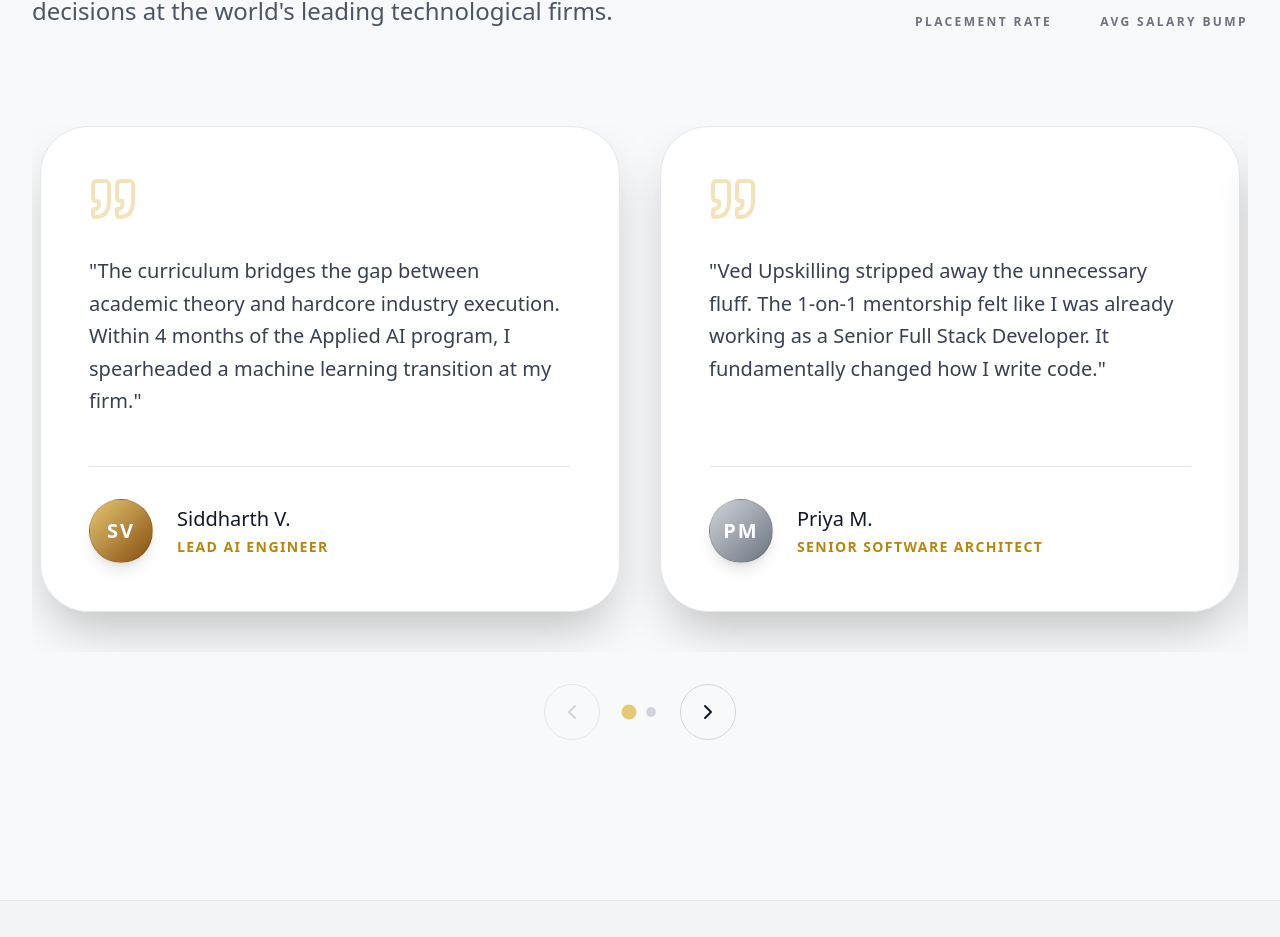
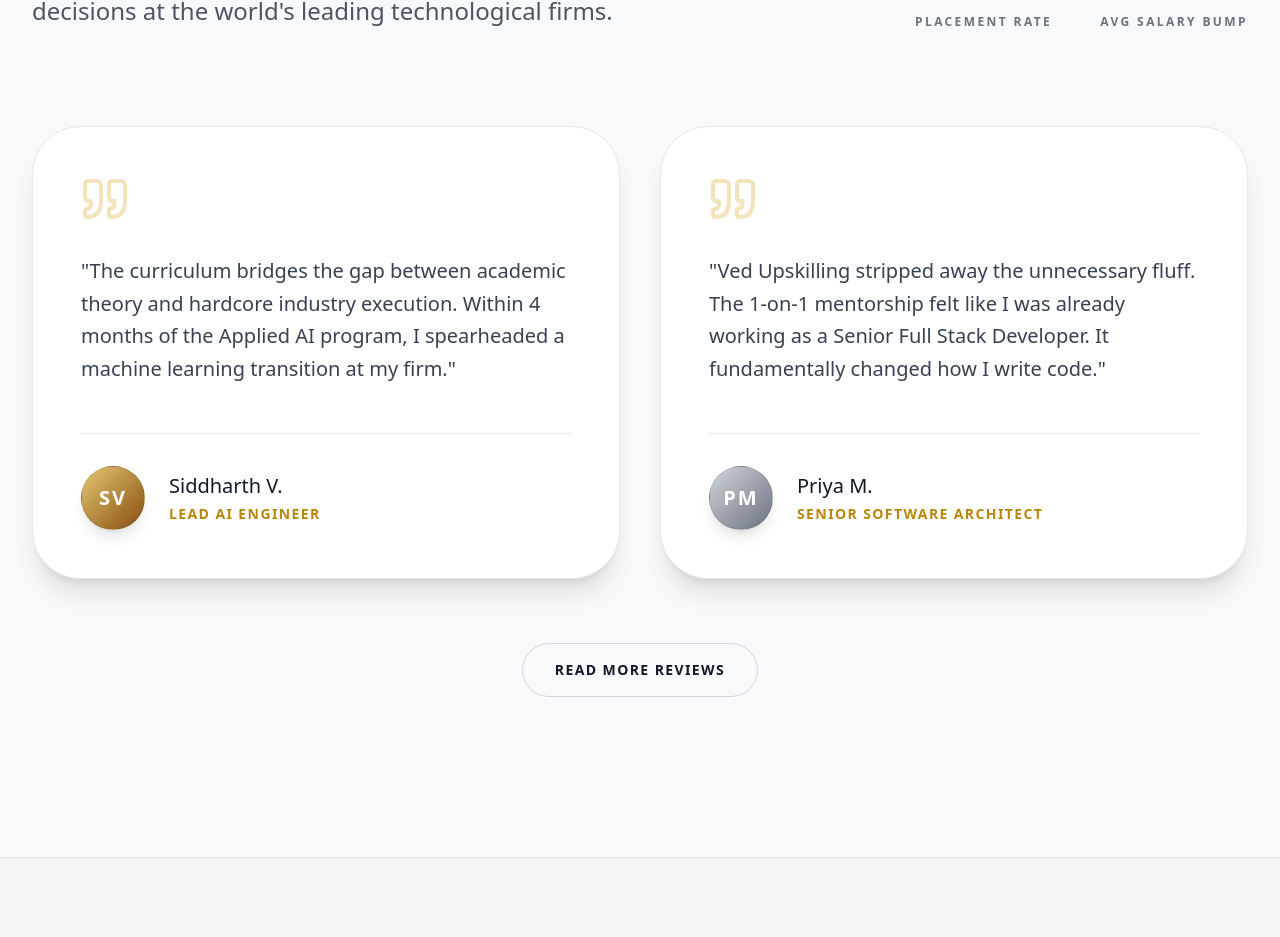
Before and after one commit to Anitakumaripradhan/demo-10, a React (Vite) app: page / in a window 1280 px wide. Shown: the part 2636-3573 px from the top of the page. Built offline with nearby package versions, Linux system fonts and the light colour scheme.

Commit message:
Add files via upload

```diff
--- a/App.jsx
+++ b/App.jsx
@@ -565,16 +565,10 @@
           </div>
         </ScrollReveal>
 
-        <div className="relative overflow-hidden w-full pb-10">
-          <div
-            className="flex transition-transform duration-1000 ease-[cubic-bezier(0.25,1,0.5,1)] w-[200%]"
-            style={{ transform: showAllReviews ? 'translateX(-50%)' : 'translateX(0%)' }}
-          >
-            {/* Page 1 */}
-            <div className="w-1/2 flex-shrink-0 grid md:grid-cols-2 gap-10 px-2">
-              {reviews.slice(0, 2).map((review, idx) => (
+        <div className="grid md:grid-cols-2 gap-10">
+          {reviews.slice(0, showAllReviews ? 4 : 2).map((review, idx) => (
             <ScrollReveal key={idx} delay={(idx % 2 + 1) * 100}>
-                  <div className="bg-white dark:bg-white/[0.02] border border-gray-200 dark:border-white/[0.05] p-12 rounded-[3rem] shadow-2xl dark:shadow-none hover:shadow-3xl dark:hover:bg-white/[0.04] transition-all backdrop-blur-xl h-full flex flex-col justify-between transform hover:-translate-y-2">
+              <div className="bg-white dark:bg-white/[0.02] border border-gray-200 dark:border-white/[0.05] p-12 rounded-[3rem] shadow-xl dark:shadow-none hover:shadow-2xl dark:hover:bg-white/[0.03] transition-all backdrop-blur-xl h-full flex flex-col justify-between">
                 <div>
                   <Quote className="text-[#E6C875]/50 dark:text-[#E6C875]/30 w-12 h-12 mb-8" />
                   <p className="text-gray-700 dark:text-white/80 text-xl font-light leading-relaxed mb-12">
@@ -594,53 +588,17 @@
             </ScrollReveal>
           ))}
         </div>
-            {/* Page 2 */}
-            <div className="w-1/2 flex-shrink-0 grid md:grid-cols-2 gap-10 px-2">
-              {reviews.slice(2, 4).map((review, idx) => (
-                <div key={idx} className="bg-white dark:bg-white/[0.02] border border-gray-200 dark:border-white/[0.05] p-12 rounded-[3rem] shadow-2xl dark:shadow-none hover:shadow-3xl dark:hover:bg-white/[0.04] transition-all backdrop-blur-xl h-full flex flex-col justify-between transform hover:-translate-y-2">
-                  <div>
-                    <Quote className="text-[#E6C875]/50 dark:text-[#E6C875]/30 w-12 h-12 mb-8" />
-                    <p className="text-gray-700 dark:text-white/80 text-xl font-light leading-relaxed mb-12">
-                      "{review.quote}"
-                    </p>
-                  </div>
-                  <div className="flex items-center space-x-6 border-t border-gray-200 dark:border-white/10 pt-8 mt-auto">
-                    <div className={`w-16 h-16 bg-gradient-to-br ${review.bg} rounded-full border border-black/10 dark:border-white/20 flex items-center justify-center overflow-hidden shadow-lg dark:shadow-[0_0_20px_rgba(230,200,117,0.2)]`}>
-                      <span className="text-white dark:text-black font-bold text-xl tracking-widest">{review.initials}</span>
-                    </div>
-                    <div>
-                      <h4 className="text-gray-900 dark:text-white font-medium text-xl">{review.name}</h4>
-                      <p className="text-[#B8860B] dark:text-[#E6C875]/70 text-sm mt-1 uppercase tracking-widest font-semibold">{review.role}</p>
-                    </div>
-                  </div>
-                </div>
-              ))}
-            </div>
-          </div>
-        </div>
 
-        <div className="mt-8 flex justify-center space-x-6 items-center">
-          <button
-            onClick={() => setShowAllReviews(false)}
-            className={`w-14 h-14 rounded-full border flex items-center justify-center transition-all duration-500 ${!showAllReviews ? 'border-gray-200 dark:border-white/10 text-gray-300 dark:text-white/20 cursor-not-allowed' : 'border-gray-300 dark:border-white/20 text-gray-900 dark:text-white hover:bg-black hover:text-white dark:hover:bg-white dark:hover:text-black hover:border-black dark:hover:border-white'}`}
-            disabled={!showAllReviews}
-          >
-            <ChevronRight className="rotate-180" />
-          </button>
-
-          <div className="flex space-x-3">
-            <div className={`w-2.5 h-2.5 rounded-full transition-all duration-500 ${!showAllReviews ? 'bg-[#E6C875] scale-150' : 'bg-gray-300 dark:bg-white/20'}`} />
-            <div className={`w-2.5 h-2.5 rounded-full transition-all duration-500 ${showAllReviews ? 'bg-[#E6C875] scale-150' : 'bg-gray-300 dark:bg-white/20'}`} />
-          </div>
-
+        {!showAllReviews && (
+          <div className="mt-16 text-center">
             <button
               onClick={() => setShowAllReviews(true)}
-            className={`w-14 h-14 rounded-full border flex items-center justify-center transition-all duration-500 ${showAllReviews ? 'border-gray-200 dark:border-white/10 text-gray-300 dark:text-white/20 cursor-not-allowed' : 'border-gray-300 dark:border-white/20 text-gray-900 dark:text-white hover:bg-black hover:text-white dark:hover:bg-white dark:hover:text-black hover:border-black dark:hover:border-white'}`}
-            disabled={showAllReviews}
+              className="bg-transparent text-gray-900 dark:text-white border border-gray-300 dark:border-white/20 px-8 py-4 rounded-full font-bold uppercase tracking-widest text-sm hover:bg-gray-100 dark:hover:bg-white/5 transition-colors duration-500 ease-out"
             >
-            <ChevronRight />
+              Read More Reviews
             </button>
           </div>
+        )}
       </div>
     </div>
   </div>
```
Lines whose indentation alone changed are shown as unchanged.
